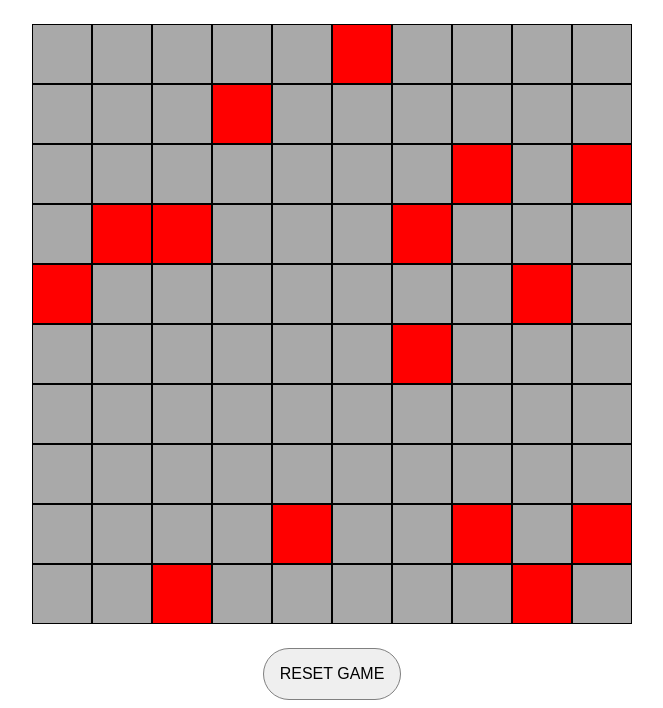
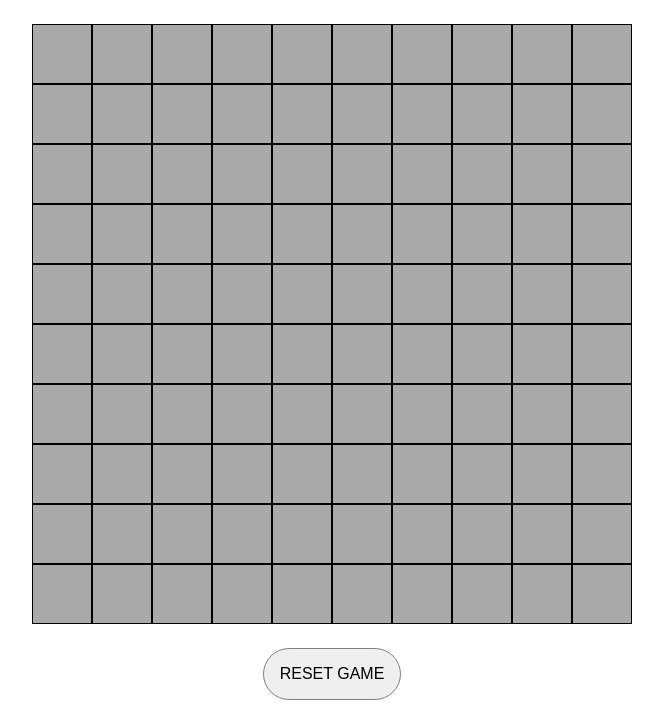
Before and after one commit to tobyxchan/minesweeper, a plain HTML site: page index.html in a window 1280 px wide. Shown: the part 171-879 px from the top of the page, without its empty margins (308-971 px from the left). Drawn offline with Linux system fonts and the light colour scheme.

Commit message:
refined logic and hid bombs

```diff
--- a/css/style.css
+++ b/css/style.css
@@ -46,7 +46,7 @@ button:hover {
 }
 
 .bomb {
-    background-color: red;
+    background-color: darkgrey;
 }
 
 .checked {
```
